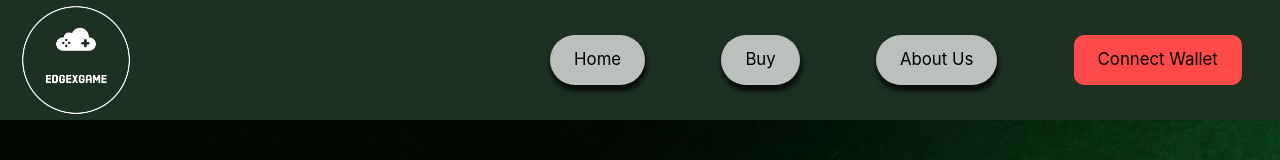
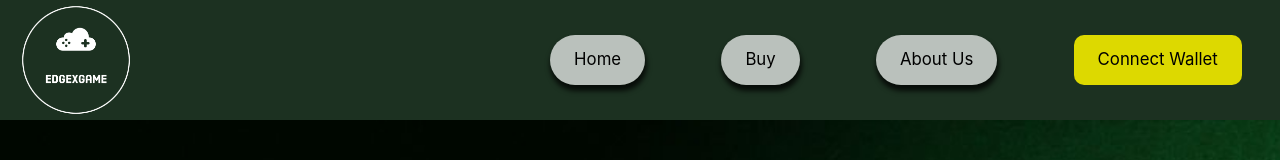
Before and after one commit to Atharv-02/Lumos_Perseverance, a React (Create React App) app: page / in a window 1280 px wide. Shown: the top 160 px of the page. Built offline with nearby package versions, Linux system fonts and the light colour scheme; grey boxes are pictures that could not be loaded.

Commit message:
Update style.css

```diff
--- a/src/style.css
+++ b/src/style.css
@@ -90,7 +90,7 @@ body {
   border-radius: 10px;
   border: none;
   font-size: 1.05rem;
-  background-color: #ff4a4a;
+  background-color: #ddd900;
   text-align: center;
   color: rgb(0, 0, 0);
 }
```
